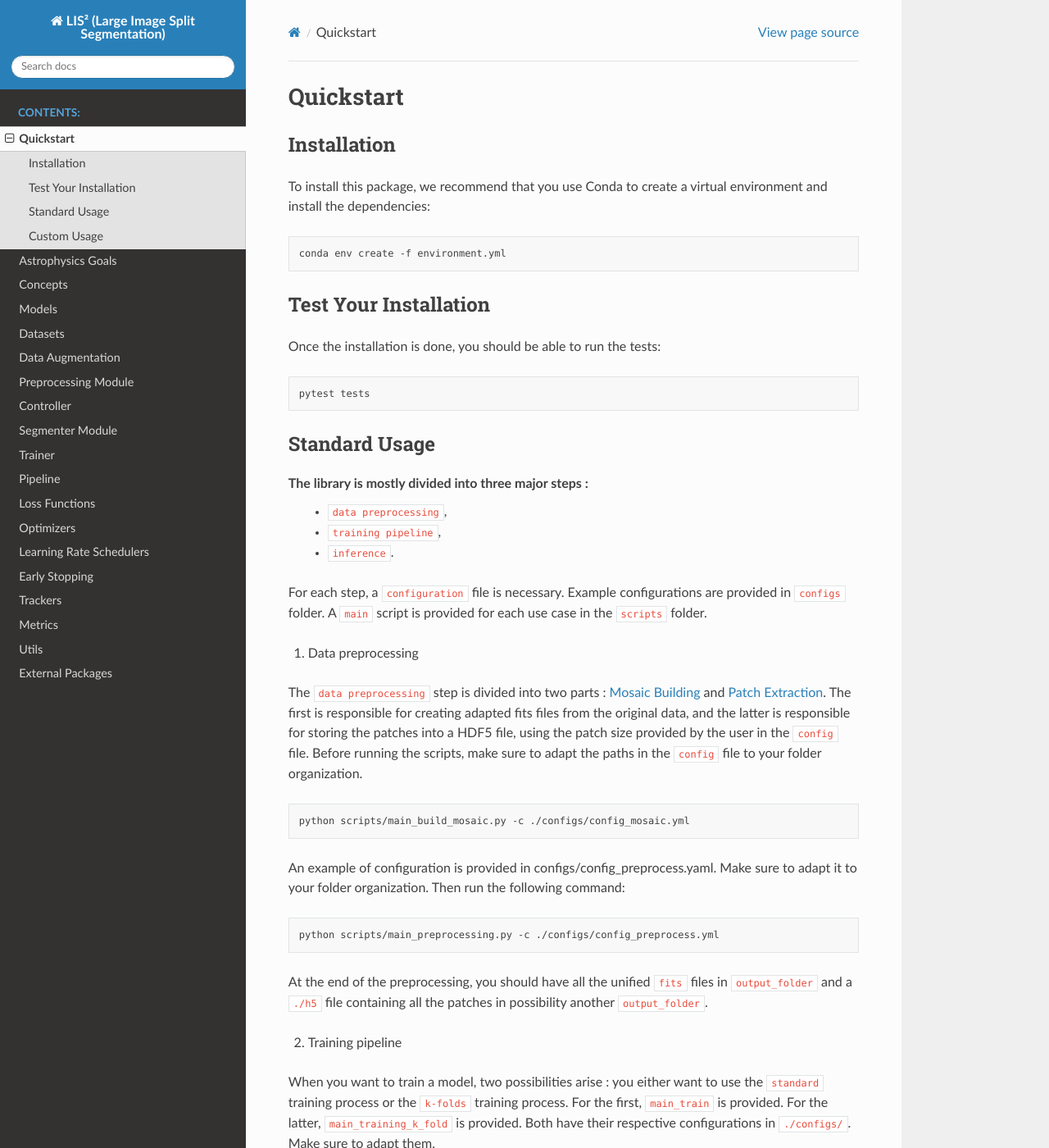
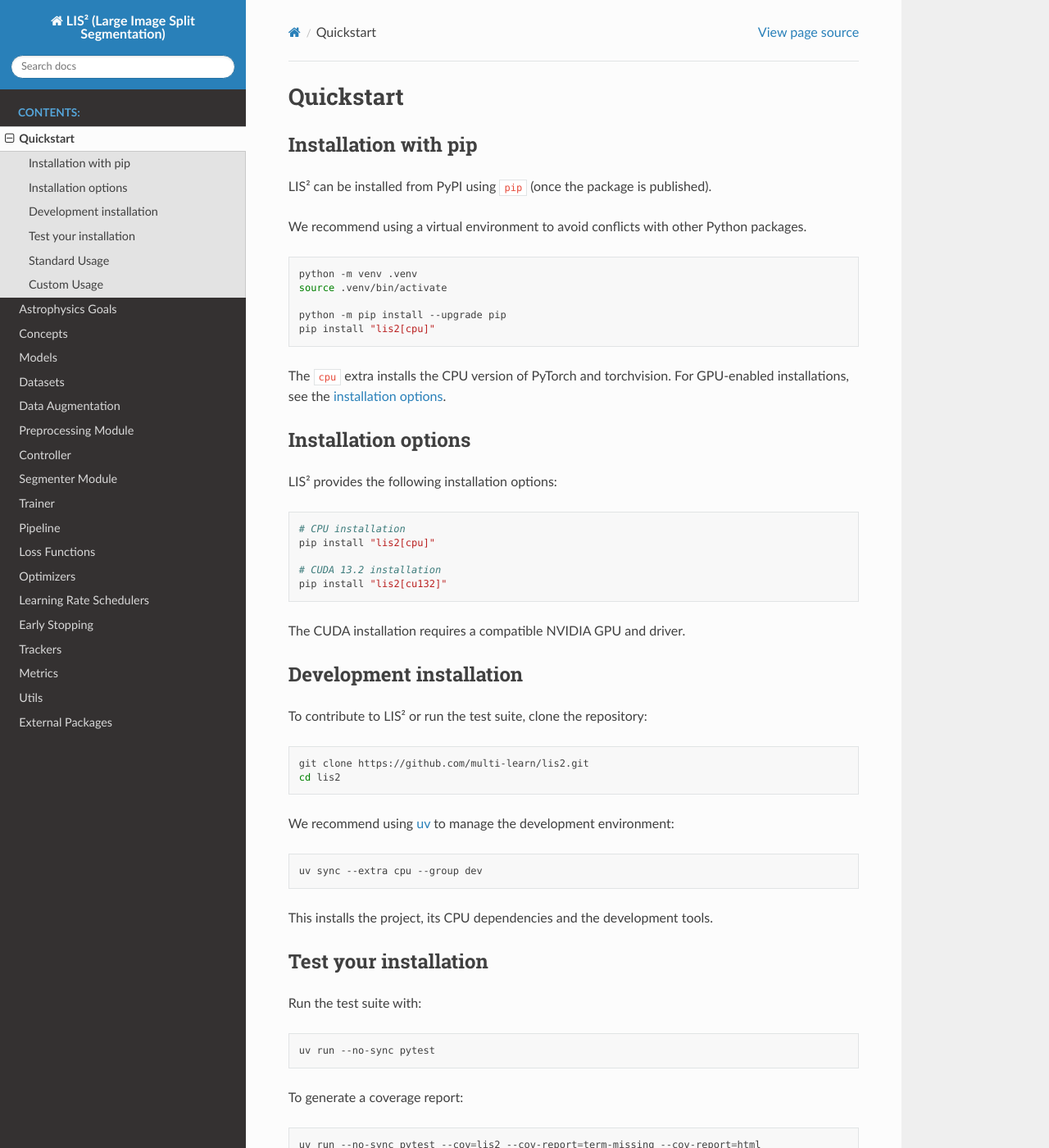
Before and after one commit to multi-learn/lis2, a Sphinx documentation site: the page built from docs/source/Quickstart.rst, in a window 1280 px wide and 1400 px high. Shown: the whole window at 82% size. Built offline with Sphinx 7.4.7 and the Read the Docs theme 3.1.0, drawn with Linux system fonts in a browser that asks for light colours; some of the changed text lies outside the part shown.

Commit message:
doc install improve

```diff
--- a/docs/source/Quickstart.rst
+++ b/docs/source/Quickstart.rst
@@ -1,24 +1,77 @@
 Quickstart
 ==========
 
+Installation with pip
+---------------------
 
-Installation
-------------
+LIS² can be installed from PyPI using ``pip`` (once the package is published).
 
-To install this package, we recommend that you use Conda to create a virtual environment and install the dependencies:
+We recommend using a virtual environment to avoid conflicts with other Python packages.
 
 .. code-block:: bash
 
-    conda env create -f environment.yml
+   python -m venv .venv
+   source .venv/bin/activate
 
-Test Your Installation
-----------------------
+   python -m pip install --upgrade pip
+   pip install "lis2[cpu]"
 
-Once the installation is done, you should be able to run the tests:
+The ``cpu`` extra installs the CPU version of PyTorch and torchvision.
+For GPU-enabled installations, see the :ref:`installation options <installation-options>`.
+
+
+.. _installation-options:
+
+Installation options
+--------------------
+
+LIS² provides the following installation options:
 
 .. code-block:: bash
 
-    pytest tests
+   # CPU installation
+   pip install "lis2[cpu]"
+
+   # CUDA 13.2 installation
+   pip install "lis2[cu132]"
+
+The CUDA installation requires a compatible NVIDIA GPU and driver.
+
+Development installation
+------------------------
+
+To contribute to LIS² or run the test suite, clone the repository:
+
+.. code-block:: bash
+
+   git clone https://github.com/multi-learn/lis2.git
+   cd lis2
+
+We recommend using `uv <https://docs.astral.sh/uv/>`_ to manage the development environment:
+
+.. code-block:: bash
+
+   uv sync --extra cpu --group dev
+
+This installs the project, its CPU dependencies and the development tools.
+
+Test your installation
+----------------------
+
+Run the test suite with:
+
+.. code-block:: bash
+
+   uv run --no-sync pytest
+
+To generate a coverage report:
+
+.. code-block:: bash
+
+   uv run --no-sync pytest --cov=lis2 --cov-report=term-missing --cov-report=html
+
+The HTML coverage report is generated in ``htmlcov/index.html``.
+
 
 Standard Usage
 --------------
--- a/pyproject.toml
+++ b/pyproject.toml
@@ -18,7 +18,7 @@ build-backend = "setuptools.build_meta"
 
 [project]
 name = 'lis2'
-version = "1.0.0"
+version = "1.1.0"
 license = "BSD-3-Clause"
 dynamic = ["dependencies"]
 requires-python = '>=3.12'
```
Also changed, not shown: 1 other file.
